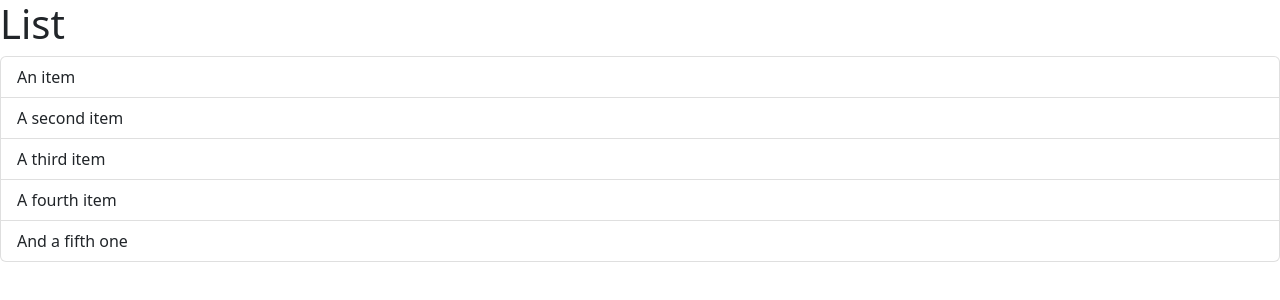
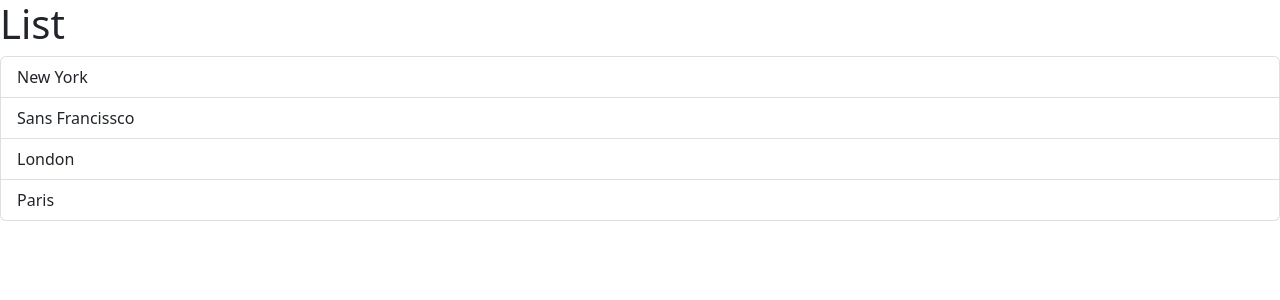
Before and after one commit to salimxfardeheb/ReactCourse, a React (Vite) app in the folder React-app/: page / in a window 1280 px wide. Shown: the top 300 px of the page. Built offline with nearby package versions, Linux system fonts and the light colour scheme.

Commit message:
conditional rendering and function handClick

```diff
--- a/React-app/src/components/ListGroups.tsx
+++ b/React-app/src/components/ListGroups.tsx
@@ -1,18 +1,30 @@
-import { Fragment } from "react";
-
+import { MouseEvent } from "react";
 function ListGroup() {
+  let items = ["New York", "Sans Francissco", "London", "Paris"];
+  let selectedIndex = -1;
+  const HandleClick = (event: MouseEvent) => {
+    console.log(event);
+  };
   return (
     <>
-        <h1>List</h1>
-        <ul className="list-group">
-          <li className="list-group-item">An item</li>
-          <li className="list-group-item">A second item</li>
-          <li className="list-group-item">A third item</li>
-          <li className="list-group-item">A fourth item</li>
-          <li className="list-group-item">And a fifth one</li>
-        </ul>
+      <h1>List</h1>
+      {items.length === 0 && <p>No item found</p>}
+      <ul className="list-group">
+        {items.map((item, index) => (
+          <li
+            className={
+              selectedIndex === index
+                ? "list-group-item active"
+                : "list-group-item"
+            }
+            onClick={HandleClick}
+            key={item}
+          >
+            {item}
+          </li>
+        ))}
+      </ul>
     </>
   );
 }
-
 export default ListGroup;
```
